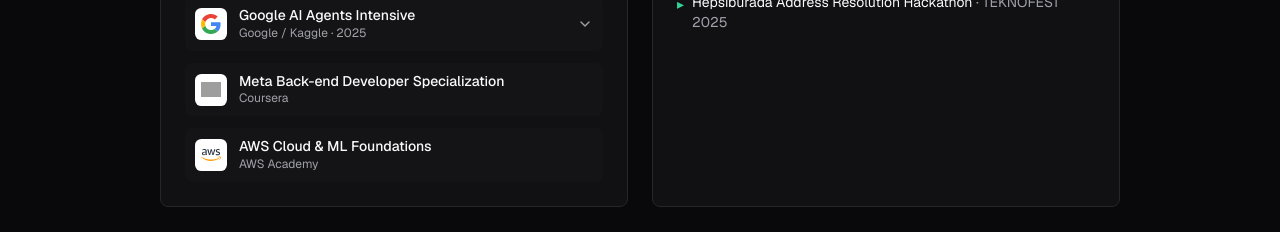
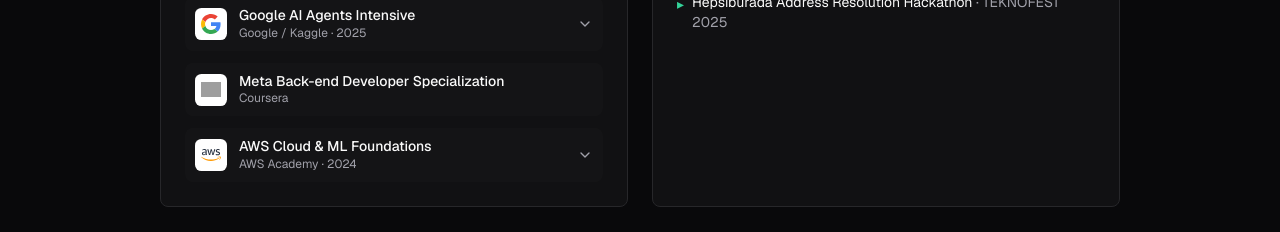
Before and after one commit to Ab-Romia/romia.dev, a Next.js app: page / in a window 1280 px wide. Shown: the part 8260-8492 px from the top of the page. Built offline with nearby package versions, Linux system fonts and the light colour scheme; grey boxes are pictures that could not be loaded.

Commit message:
Add the two AWS Academy certificates with Credly verification links

```diff
--- a/src/components/sections/about.tsx
+++ b/src/components/sections/about.tsx
@@ -14,8 +14,7 @@
 
 function CertRow({ cert }: { cert: (typeof CERTIFICATIONS)[number] }) {
   const [open, setOpen] = useState(false);
-  const certificate = "certificate" in cert ? cert.certificate : undefined;
-  const verifyUrl = "verifyUrl" in cert ? cert.verifyUrl : undefined;
+  const certificates = "certificates" in cert ? cert.certificates : undefined;
 
   const inner = (
     <>
@@ -38,7 +37,7 @@
           {"year" in cert && cert.year && ` · ${cert.year}`}
         </p>
       </div>
-      {certificate && (
+      {certificates && (
         <ChevronDown
           aria-hidden="true"
           className={`size-4 text-muted-foreground ml-auto shrink-0 transition-transform ${open ? "rotate-180" : ""}`}
@@ -47,7 +46,7 @@
     </>
   );
 
-  if (!certificate) {
+  if (!certificates) {
     return <div className="flex items-center gap-3 p-2.5 rounded-lg bg-muted/50">{inner}</div>;
   }
 
@@ -62,26 +61,30 @@
         {inner}
       </button>
       {open && (
-        <div className="mt-2">
+        <div className="mt-2 space-y-3">
+          {certificates.map((c) => (
+            <div key={c.src}>
               <div className="rounded-lg overflow-hidden border border-border">
                 <Image
-              src={certificate.src}
+                  src={c.src}
                   alt={`${cert.name} certificate`}
-              width={certificate.width}
-              height={certificate.height}
+                  width={c.width}
+                  height={c.height}
                   className="w-full h-auto"
                 />
               </div>
-          {verifyUrl && (
+              {"verifyUrl" in c && c.verifyUrl && (
                 <a
-              href={verifyUrl}
+                  href={c.verifyUrl}
                   target="_blank"
                   rel="noopener noreferrer"
                   className="text-xs font-mono text-accent hover:text-accent-muted transition-colors inline-flex items-center gap-1 mt-2 p-2 -m-2"
                 >
-              Verify on Kaggle <ArrowUpRight className="size-3" />
+                  {c.verifyLabel} <ArrowUpRight className="size-3" />
                 </a>
               )}
+            </div>
+          ))}
         </div>
       )}
     </div>
--- a/src/data/resume.ts
+++ b/src/data/resume.ts
@@ -479,18 +479,46 @@
     issuer: "micro1",
     year: "2026",
     logo: "/certs/micro1.jpg",
-    certificate: { src: "/certs/micro1.jpg", width: 600, height: 424 },
+    certificates: [{ src: "/certs/micro1.jpg", width: 600, height: 424 }],
   },
   {
     name: "Google AI Agents Intensive",
     issuer: "Google / Kaggle",
     year: "2025",
     logo: "/logos/google.svg",
-    certificate: { src: "/certs/google-ai-agents.png", width: 1600, height: 987 },
-    verifyUrl: "https://www.kaggle.com/certification/badges/abdelrahmanromia/105",
+    certificates: [
+      {
+        src: "/certs/google-ai-agents.png",
+        width: 1600,
+        height: 987,
+        verifyUrl: "https://www.kaggle.com/certification/badges/abdelrahmanromia/105",
+        verifyLabel: "Verify on Kaggle",
+      },
+    ],
   },
   { name: "Meta Back-end Developer Specialization", issuer: "Coursera", logo: "/logos/coursera.svg" },
-  { name: "AWS Cloud & ML Foundations", issuer: "AWS Academy", logo: "/logos/aws.svg" },
+  {
+    name: "AWS Cloud & ML Foundations",
+    issuer: "AWS Academy",
+    year: "2024",
+    logo: "/logos/aws.svg",
+    certificates: [
+      {
+        src: "/certs/aws-cloud-foundations.png",
+        width: 1600,
+        height: 1236,
+        verifyUrl: "https://www.credly.com/go/vM9Vw99o",
+        verifyLabel: "Verify on Credly",
+      },
+      {
+        src: "/certs/aws-ml-foundations.png",
+        width: 1600,
+        height: 1236,
+        verifyUrl: "https://www.credly.com/go/brqqLkmU",
+        verifyLabel: "Verify on Credly",
+      },
+    ],
+  },
 ] as const;
 
 export const COMPETITIONS = [
```
Also changed, not shown: public/certs/aws-cloud-foundations.png (added), public/certs/aws-ml-foundations.png (added). Lines whose indentation alone changed are shown as unchanged.
